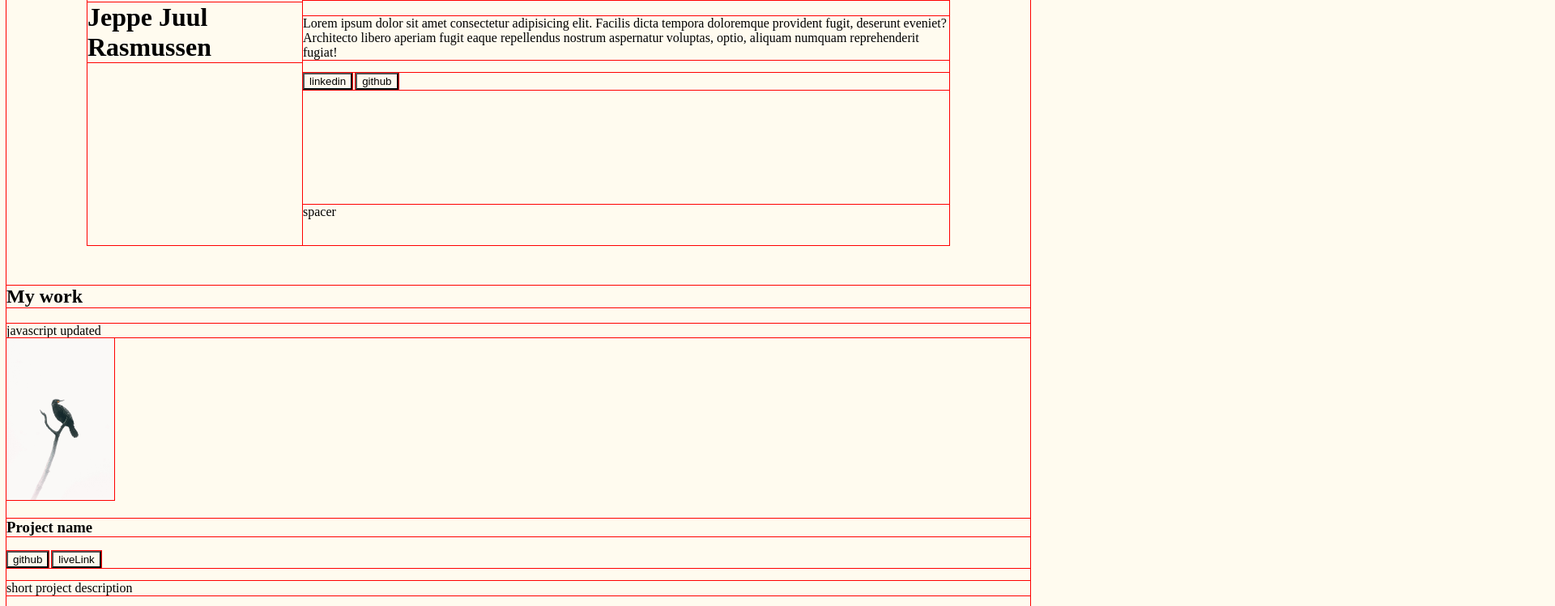
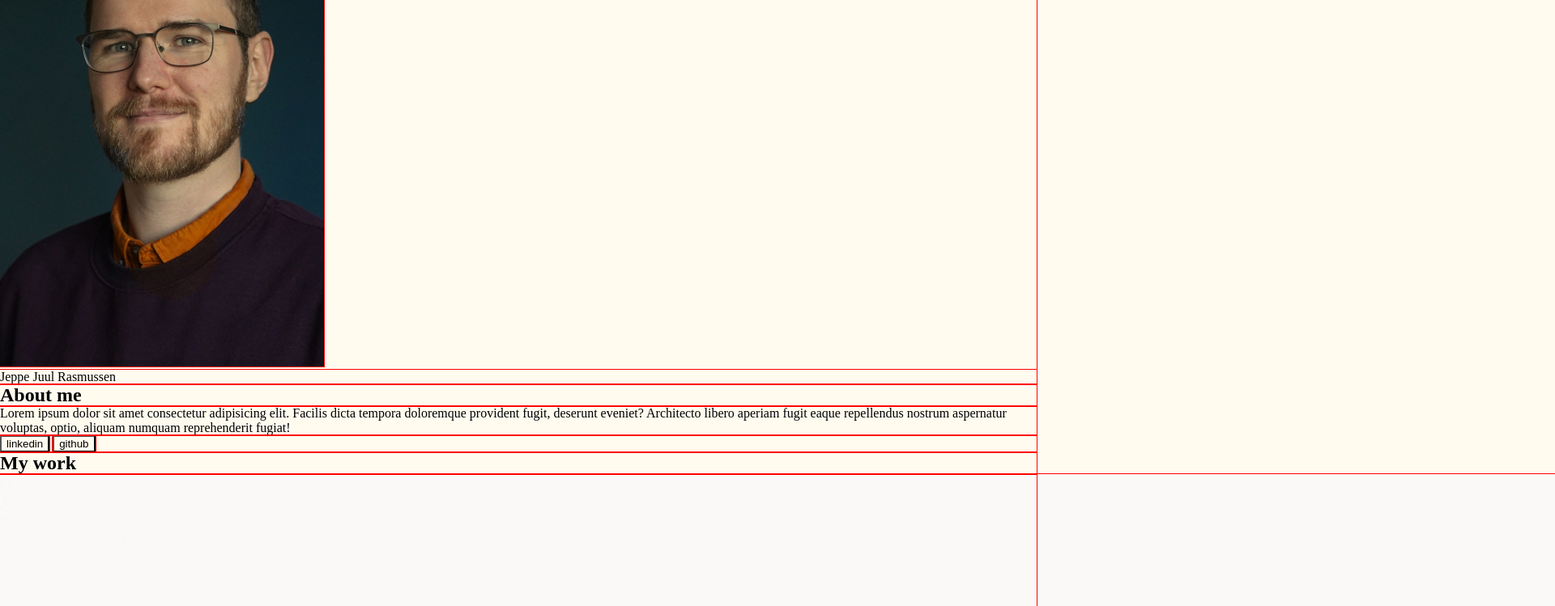
Before and after one commit to JJRasmussen/homepage, a website built with webpack: page src/template.html in a window 1280 px wide. Shown: the part 147-896 px from the top of the page at 81% size, 1920 px wide, since content can reach past the window. Built offline with nearby package versions, Linux system fonts and the light colour scheme; files whose address does not match are found by name.

Commit message:
add styling and temp images for header and footer

```diff
--- a/src/styles.css
+++ b/src/styles.css
@@ -1,32 +1,27 @@
+:root{
+    --box-shadow-Xoffset: 2px;
+    --box-shadow-Yoffset: 2px;
+    --box-shadow-blur: 12px;
+    --box-shadow-spread: 1px;
+    --box-shadow-color: black;
+    --box-shadow-combined: var(--box-shadow-Xoffset) var(--box-shadow-Yoffset) var(--box-shadow-blur) var(--box-shadow-spread) var(--box-shadow-color);
 
+    --margin-sides: 100px;
+
+}
 
 * {
     background-color: rgb(255, 251, 239);
     outline: 1px solid red;
+    margin:0px;
 }
+
+@import 'styles/header.css';
+@import 'styles/main.css';
+
 .image{
     height: 200px;
 }
-
 .image.small{
     height: 75px;
 }
-.portrait{
-    height: 75px;
-}
-
-.headerIntroduction{
-    display: grid;
-    grid-template-columns: 1fr 3fr;
-    grid-template-rows: 50px 300px 50px;
-
-    margin: 50px 100px;
-}
-
-.portrait{
-    grid-area: 1/1/4/2;
-}
-
-.infoCard{
-    grid-area: 2/2/3/3;
-}
--- /dev/null
+++ b/src/styles/header.css
@@ -0,0 +1,71 @@
+.headerIntroduction{
+    display: grid;
+    grid-template-columns: 260px 3fr;
+    grid-template-rows: 50px 300px 50px;
+    margin: 50px var(--margin-sides);
+}
+.leftHeader{
+    grid-area: 1/1/4/2;
+    position: relative;
+    text-align: center;
+    color: black;
+    box-shadow: 2px 2px 12px 1px black;
+    z-index:1;
+}
+
+.portrait{
+    height: 400px;
+}
+.headerName{
+    position: absolute;
+    bottom: 8px;
+    transform: translate(50%);
+    background: none;
+    color: white;
+}
+.rightHeader{
+    grid-area: 1/2/4/3;
+    height: 400px;
+    display:flex;
+    align-items: center;
+    justify-content: center;
+}
+
+.infoCard{
+    display:grid;
+    grid-template-columns: 1fr 160px;
+    grid-template-rows: 50px 1fr 50px;
+    height: 300px;
+    background:white;
+    box-shadow: var(--box-shadow-combined);
+    position: relative;
+    z-index: 0;
+
+
+    --box-shadow-Xoffset: 2px;
+    --box-shadow-Yoffset: 2px;
+    --box-shadow-blur: 12px;
+    --box-shadow-spread: 1px;
+    --box-shadow-color: black;
+}
+
+.about{
+    grid-area: 1/1/2/3;
+    background: inherit;
+    margin-left: 28px;
+    margin-top: 12px;
+}
+.infoCardText{
+    grid-area: 2/1/3/3;
+    background: inherit;
+    margin-left: 12px;
+}
+.buttonHolder{
+    grid-area:3/2/4/3;
+    display: flex;
+    justify-content:center;
+    align-items: center;
+    gap: 12px;
+    margin-right:12px;
+    background:inherit;
+}
--- /dev/null
+++ b/src/styles/main.css
@@ -0,0 +1,57 @@
+:root{
+    --project-card-size: 300px;
+
+    --project-header-height: 50px;
+    --project-header-padding: 8px;
+    --project-header-size: calc(var(--project-header-height) + (var(--project-header-padding))*2);
+
+    --project-card-button-size: 50px;
+}
+
+.projectSection{
+    display:grid;
+    grid-template-rows:50px 1fr;
+    margin: 50px var(--margin-sides);
+
+}
+
+.projectHeadline{
+    grid-area: 1/1/2/2;
+}
+.projects{
+    display: grid;
+    grid-template-columns: repeat(auto-fit, var(--project-card-size));
+    align-items: center;
+    justify-content: space-around;
+}
+.projectCard{
+    box-shadow: var(--box-shadow-combined);
+    display: grid;
+    height: var(--project-card-size);
+    grid-template-rows: 2fr var(--project-header-size) 1fr;
+}
+
+.projectImage{
+    height: 100%;
+    width: 100%;
+    object-fit: cover;
+    overflow:hidden;
+}
+.projectCardUpper{
+    display: grid;
+    grid-template-columns: 1fr var(--project-card-button-size) var(--project-card-button-size);
+    gap: 16px;
+    padding: var(--project-header-padding);
+}
+
+.projectName{
+    line-height: var(--project-header-height);
+}
+
+.cardButton.small{
+
+}
+
+.projectDescription{
+
+}
--- a/src/template.html
+++ b/src/template.html
@@ -7,36 +7,54 @@
 </head>
 <body>
     <header class="headerIntroduction">
-        <picture class="portrait">
-            <source src="../../OLD_Projects/HTML and CSS projects/signup/images/black-bird.jpg" media="(max-width:5000px)"/>
-            <img class="portrait" src="../../OLD_Projects/HTML and CSS projects/signup/images/black-bird.jpg" alt="phoneIcon"/>
-            <h1 class="headerName">Jeppe Juul Rasmussen</h1>
-        </picture>
-        <div class="spacer">spacer</div>
+        <div class="leftHeader">
+            <img class="portrait" src="/images/horizontal_400x600.jpg" alt="">
+            <div class="headerName">Jeppe Juul Rasmussen</div>
+        </div>
+        <div class="rightHeader">
             <div class="infoCard">
                 <h2 class="about">About me</h2>
-            <p class="bodyText">Lorem ipsum dolor sit amet consectetur adipisicing elit. Facilis dicta tempora doloremque provident fugit, deserunt eveniet? Architecto libero aperiam fugit eaque repellendus nostrum aspernatur voluptas, optio, aliquam numquam reprehenderit fugiat!</p>
-            <div>
+                <p class="infoCardText">Lorem ipsum dolor sit amet consectetur adipisicing elit. Facilis dicta tempora doloremque provident fugit, deserunt eveniet? Architecto libero aperiam fugit eaque repellendus nostrum aspernatur voluptas, optio, aliquam numquam reprehenderit fugiat!</p>
+                <div class="buttonHolder">
                     <button class="cardButton">linkedin</button>
                     <button class="cardButton">github</button>
                 </div>
             </div>
-        <div class="spacer">spacer</div>
+        </div>
     </header>
     <main class="projectSection">
         <h2 class="projectHeadline">My work</h2>
         <div class="projects">
-            javascript updated
-            <div>
-                <img class="image" src="../../OLD_Projects/HTML and CSS projects/signup/images/black-bird.jpg" alt="picture of project">
             <div class="projectCard">
+                <img class="projectImage" src="../../OLD_Projects/HTML and CSS projects/signup/images/black-bird.jpg" alt="picture of project">
                 <div class="projectCardUpper">
-                    <h3 class="projectName">Project name</h3>
+                    <h3 class="projectName">Project name </h3>
                     <button class="cardButton small">github</button>
                     <button class="cardButton small">liveLink</button>
                 </div>
                 <p class="projectDescription">short project description</p>
             </div>
+            <div class="projectCard">
+                <img class="projectImage" src="../images/horizontal_400x600.jpg" alt="picture of project">
+                <div class="projectCardUpper">
+                    <h3 class="projectName">Project name </h3>
+                    <button class="cardButton small">github</button>
+                    <button class="cardButton small">liveLink</button>
+                </div>
+                <p class="projectDescription">short project description</p>
+            </div>
+            <div class="projectCard">
+                <img class="projectImage" src="../../OLD_Projects/HTML and CSS projects/signup/images/black-bird.jpg" alt="picture of project">
+                <div class="projectCardUpper">
+                    <h3 class="projectName">Project name </h3>
+                    <button class="cardButton small">github</button>
+                    <button class="cardButton small">
+                        <svg viewBox="0 0 128 128">
+                            <path d="M116 3H12a8.91 8.91 0 00-9 8.8v104.42a8.91 8.91 0 009 8.78h104a8.93 8.93 0 009-8.81V11.77A8.93 8.93 0 00116 3zM39.17 107H21.06V48.73h18.11zm-9-66.21a10.5 10.5 0 1110.49-10.5 10.5 10.5 0 01-10.54 10.48zM107 107H88.89V78.65c0-6.75-.12-15.44-9.41-15.44s-10.87 7.36-10.87 15V107H50.53V48.73h17.36v8h.24c2.42-4.58 8.32-9.41 17.13-9.41C103.6 47.28 107 59.35 107 75z"></path>
+                        </svg>
+                    </button>
+                </div>
+                <p class="projectDescription">short project description</p>
             </div>
         </div>
     </main>
@@ -57,7 +75,5 @@
         <button>github</button>
         <button>linkedin</button>
     </footer>
-
-
 </body>
 </html>
```
Also changed, not shown: images/horizontal_400x600.jpg (added), images/horizontal_800x1200.jpg (added), images/quadratic_1MB.jpg (added), images/svg_Icons/linkedinIcon.svg (added), src/styles/footer.css (added), 2 other files. Lines whose indentation alone changed are shown as unchanged.
